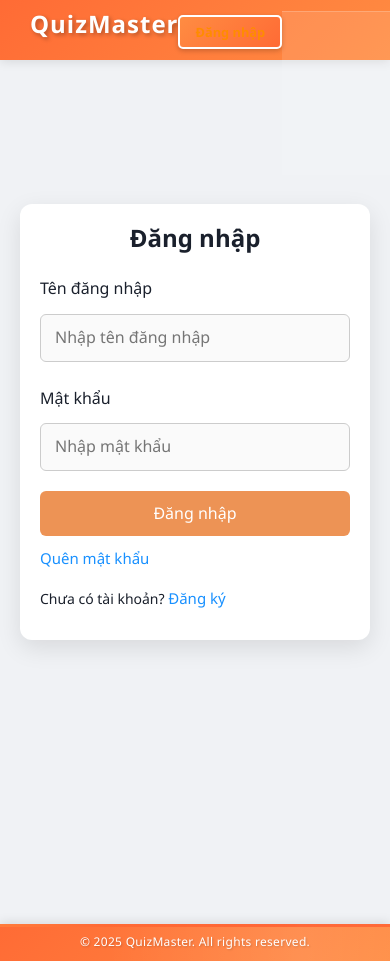
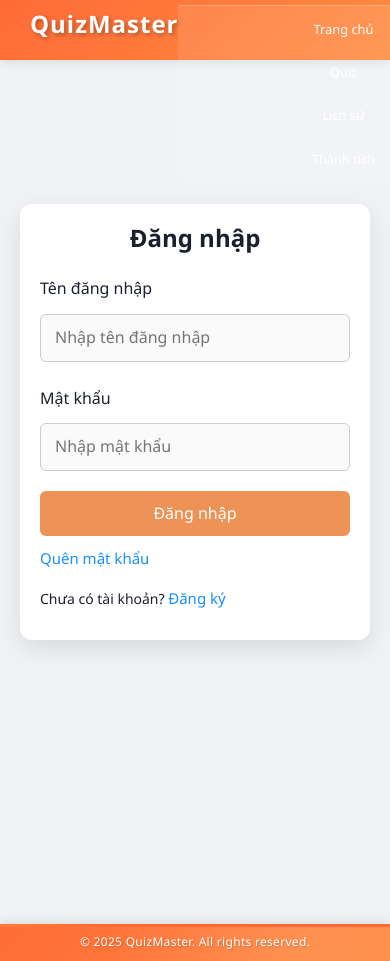
Before and after one commit to OnlineQuizApp/FrontEnd, a React (Create React App) app: page /login in a window 390 px wide. Built offline with nearby package versions, Linux system fonts and the light colour scheme.

Commit message:
dat commit

```diff
--- a/src/component/ResetPasswordComponent.js
+++ b/src/component/ResetPasswordComponent.js
@@ -49,15 +49,14 @@ export default function ResetPasswordComponent() {
             <div className="reset-password-container">
                 <form onSubmit={handleSubmit} className="reset-password-box">
                     <h2>Đặt lại mật khẩu</h2>
-                    <label>Mật khẩu mới</label><span className="text-danger">*</span>
+                    <label>Mật khẩu mới<span className="text-danger">*</span></label>
                     <input
                         type="password"
                         value={newPassword}
                         onChange={(e) => setNewPassword(e.target.value)}
                         required
                     />
-                    <label>Nhập lại mật khẩu</label>
-                    <span className="text-danger">*</span>
+                    <label>Nhập lại mật khẩu<span className="text-danger">*</span></label>
                     <input
                         type="password"
                         value={confirm}
--- a/src/component/exams/FindExamByExamSetComponent.js
+++ b/src/component/exams/FindExamByExamSetComponent.js
@@ -2,6 +2,8 @@ import React, { useEffect, useState } from 'react';
 import { useParams, Link } from 'react-router-dom';
 import axios from 'axios';
 import '../../css/ExamList.css';
+import HeaderComponent from "../HeaderComponent";
+import FooterComponent from "../FooterComponent";
 const apiUrl = process.env.REACT_APP_API_URL;
 
 const ExamList = () => {
@@ -30,6 +32,8 @@ const ExamList = () => {
     if (error) return <div className="exam-list-container error">{error}</div>;
 
     return (
+        <>
+        <HeaderComponent/>
             <div className="exam-list-container">
                 <h2>Danh sách đề thi trong bộ đề {examSetId}</h2>
                 {exams.length === 0 ? (
@@ -50,6 +54,8 @@ const ExamList = () => {
                     </div>
                 )}
             </div>
+            <FooterComponent/>
+        </>
     );
 };
 
--- a/src/css/ExamList.css
+++ b/src/css/ExamList.css
@@ -20,6 +20,9 @@
 }
 
 .exam-card {
+    margin-bottom: 258px;
+    width: 200px;
+    text-align: center;
     background-color: #fff;
     border: 2px solid #f97316;
     border-radius: 8px;
--- a/src/css/HeaderComponent.css
+++ b/src/css/HeaderComponent.css
@@ -38,7 +38,7 @@
 }
 
 .nav a:hover {
-    background-color: rgba(255, 255, 255, 0.2);
+    background-color: darkorange;
     transform: translateY(-2px);
     box-shadow: 0 4px 8px rgba(0, 0, 0, 0.2);
 }
@@ -75,7 +75,6 @@
     top: 40px;
     position: absolute;
     right: 0;
-
     background-color: white;
     min-width: 180px;
     box-shadow: 0 8px 25px rgba(0, 0, 0, 0.15);
@@ -117,7 +116,7 @@
 
 .dropdown-content button:hover {
     background-color: #ff6b35;
-    color: green;
+    color: white;
 }
 
 .login-btn {
@@ -149,36 +148,42 @@
         padding: 0 1rem;
         height: auto;
         min-height: 60px;
-        flex-wrap: wrap;
-        align-items: center;
+        flex-direction: column;
+        align-items: stretch;
     }
 
-    /* Logo và User section vẫn ở hàng đầu, user-section bên phải */
+    /* Header top row - logo và user section */
+    .header-top {
+        display: flex;
+        justify-content: space-between;
+        align-items: center;
+        width: 100%;
+        padding: 0.5rem 0;
+    }
+
     .logo {
         font-size: 1.5rem;
-        flex: 0 0 auto;
     }
 
-    .user-section {
-        margin-left: auto;
-        flex: 0 0 auto;
-    }
-
-    /* Nav menu xuống hàng dưới và căn giữa */
+    /* Nav menu hiển thị dưới dạng hàng ngang */
     .nav {
         gap: 1rem;
         width: 100%;
         justify-content: center;
         padding: 0.5rem 0;
         background-color: rgba(255, 255, 255, 0.1);
-        margin-top: 0.5rem;
         border-top: 1px solid rgba(255, 255, 255, 0.2);
-        order: 3;
+        flex-wrap: wrap;
     }
 
     .nav a {
         font-size: 0.9rem;
         padding: 0.4rem 0.8rem;
+        white-space: nowrap;
+    }
+
+    .user-section {
+        margin-left: auto;
     }
 
     .dropdown-content {
@@ -197,15 +202,16 @@
     }
 
     .nav {
-        gap: 0.5rem;
+        gap: 0.3rem;
+        padding: 0.4rem 0;
         flex-wrap: wrap;
-        padding: 0.4rem 0;
-        margin-top: 0.4rem;
+        justify-content: center;
     }
 
     .nav a {
         font-size: 0.8rem;
-        padding: 0.3rem 0.6rem;
+        padding: 0.3rem 0.5rem;
+        margin: 0.1rem;
     }
 
     .login-btn {
@@ -222,4 +228,9 @@
         right: 0;
         min-width: 140px;
     }
+
+    .dropdown-content button {
+        padding: 10px 12px;
+        font-size: 0.8rem;
+    }
 }
```
Lines whose indentation alone changed are shown as unchanged.
